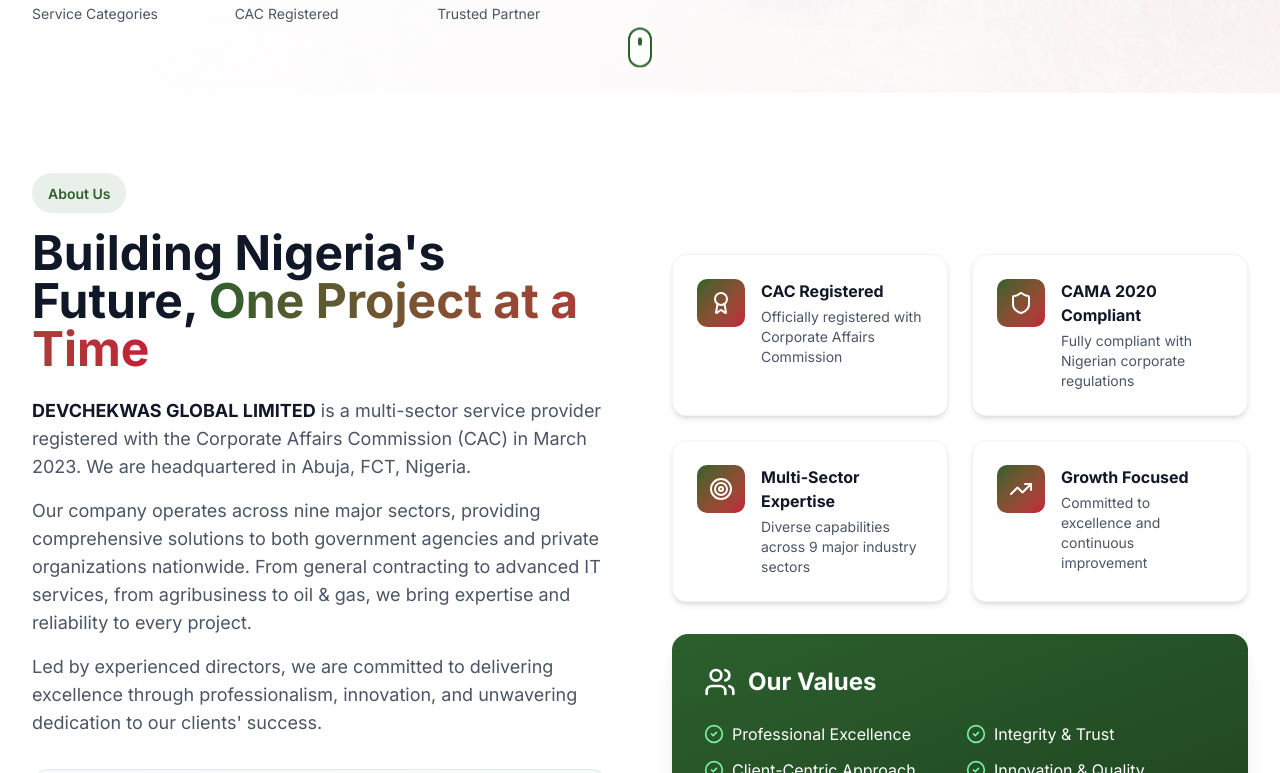
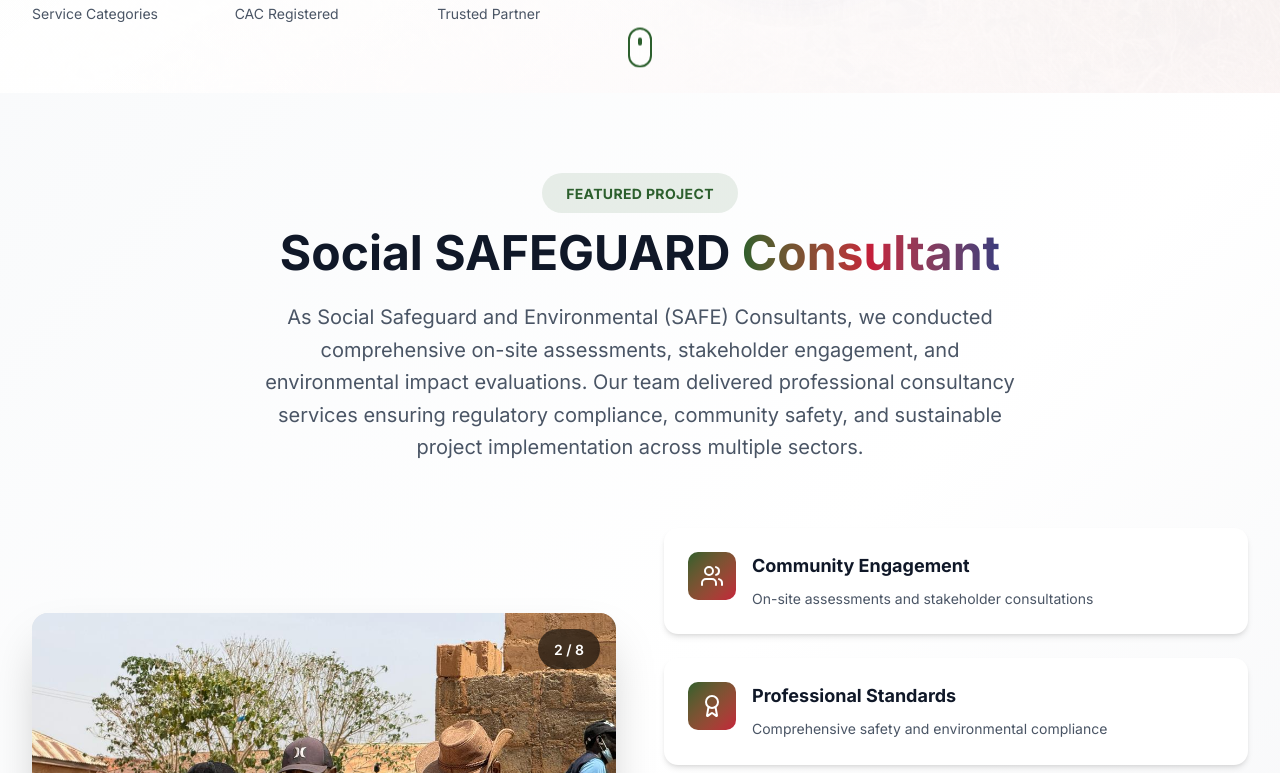
Before and after one commit to Balamathias/devchekwas, a Next.js app: page / in a window 1280 px wide. Shown: the part 707-1480 px from the top of the page. Built offline with nearby package versions, Linux system fonts and the light colour scheme.

Commit message:
Few corrections made pointed out

```diff
--- a/src/app/page.tsx
+++ b/src/app/page.tsx
@@ -14,10 +14,10 @@
     <main>
       <Navbar />
       <Hero />
+      <SocialSafe />
       <About />
       <Leadership />
       <Services />
-      <SocialSafe />
       <TrainingGallery />
       <Gallery />
       <Contact />
```
